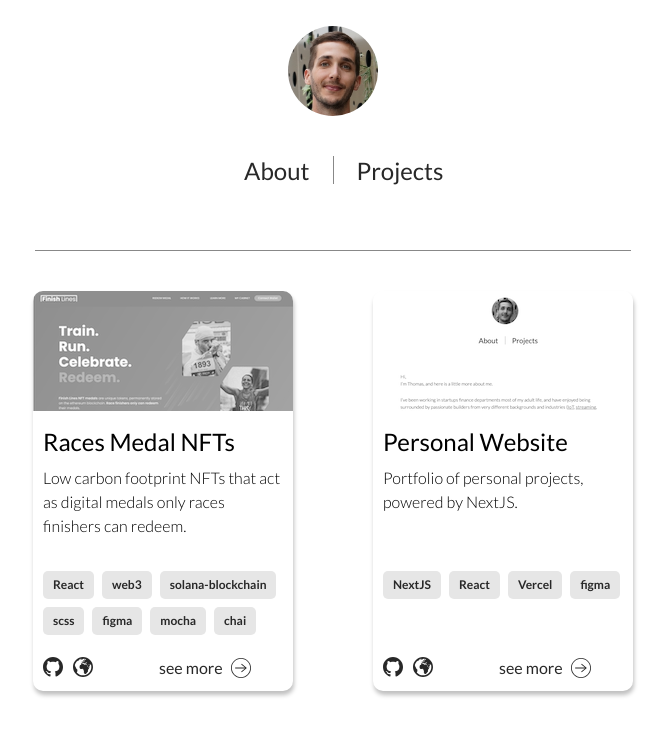
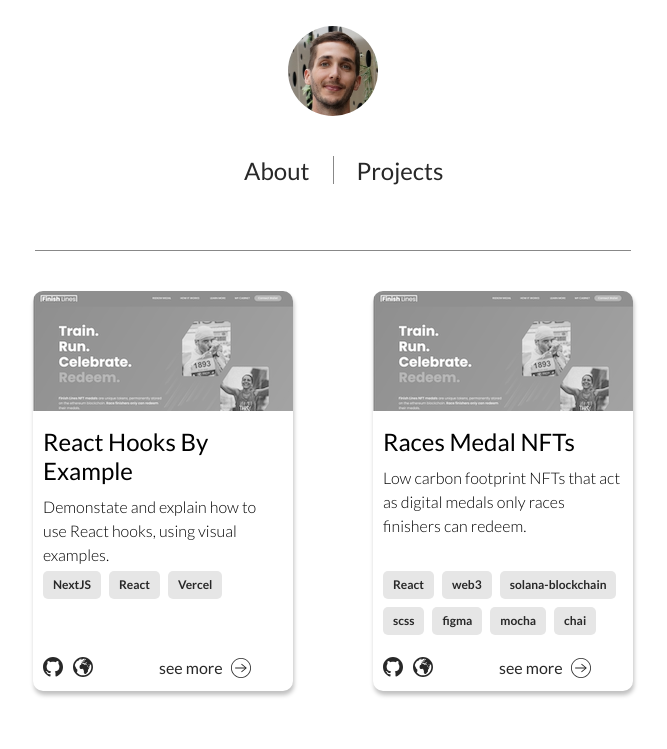
Before and after one commit to thomas-labrusse/personal-website, a Next.js app: page /projects in a window 1280 px wide. Shown: the top 749 px of the page, without its empty margins (307-974 px from the left). Built offline with nearby package versions, Linux system fonts and the light colour scheme.

Commit message:
new page update

```diff
--- a/pages/index.jsx
+++ b/pages/index.jsx
@@ -10,7 +10,7 @@ const HomePage = () => {
 				<title>About me</title>
 				<meta
 					name='description'
-					content="Mu current focus and a few projects I've been working on."
+					content="My current focus and a few projects I've been working on."
 				/>
 			</Head>
 			<About />
--- a/pages/projects/index.jsx
+++ b/pages/projects/index.jsx
@@ -5,6 +5,20 @@ import Projects from '../../components/projects/Projects'
 export const PROJECTS = [
 	{
 		id: '1',
+		name: 'React Hooks By Example',
+		slug: 'react-hooks-examples',
+		shortDescription:
+			'Demonstate and explain how to use React hooks, using visual examples.',
+		thumbnail: '../images/minter-thumbnail.png',
+		image: '../images/minter-300h.png',
+		description:
+			'Tutorial / examples website to demonstrate how to use React hooks.',
+		stack: ['NextJS', 'React', 'Vercel'],
+		github: 'https://github.com/thomas-labrusse/react-inception',
+		url: 'https://react-fishing-rod.vercel.app/',
+	},
+	{
+		id: '2',
 		name: 'Races Medal NFTs',
 		slug: 'solana-mint-dapp',
 		shortDescription:
@@ -26,7 +40,7 @@ export const PROJECTS = [
 		url: 'https://finish-lines.netlify.app/',
 	},
 	{
-		id: '2',
+		id: '3',
 		slug: 'personal-website',
 		name: 'Personal Website',
 		shortDescription: 'Portfolio of personal projects, powered by NextJS.',
@@ -39,7 +53,7 @@ export const PROJECTS = [
 		url: 'https://www.thomaslabrusse.com/',
 	},
 	{
-		id: '3',
+		id: '4',
 		slug: 'chrome-extension',
 		name: 'OpenSea Rarity Chrome Extension',
 		shortDescription:
@@ -52,7 +66,7 @@ export const PROJECTS = [
 		github: 'https://github.com/thomas-labrusse/chrome-extension-os',
 	},
 	{
-		id: '4',
+		id: '5',
 		slug: 'slack-bot',
 		name: 'Attendance Slack Bot',
 		shortDescription:
```
